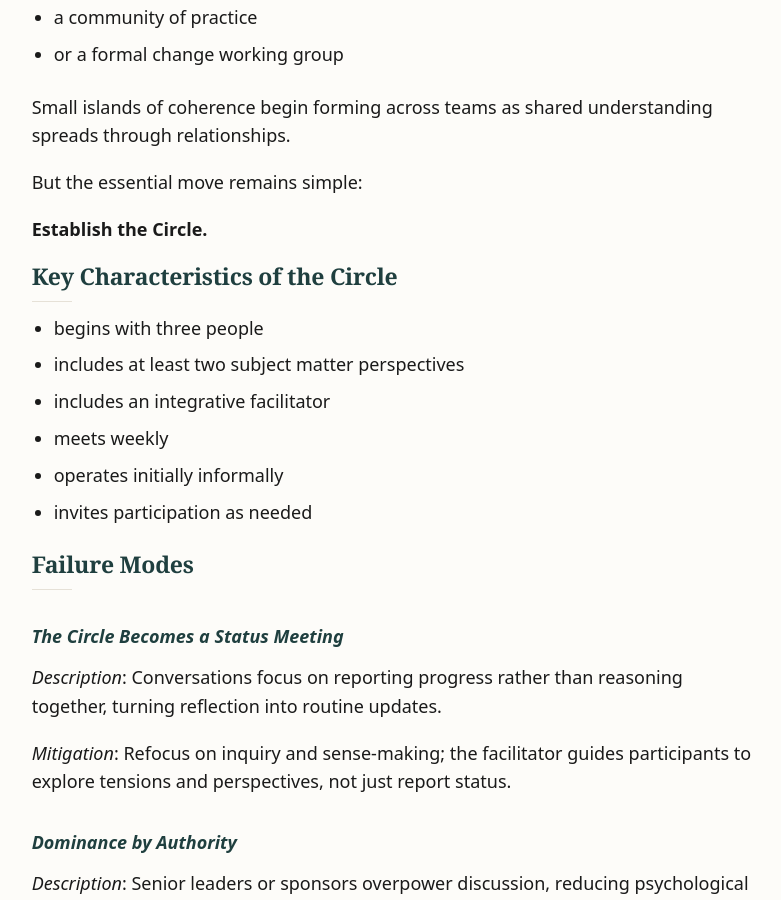
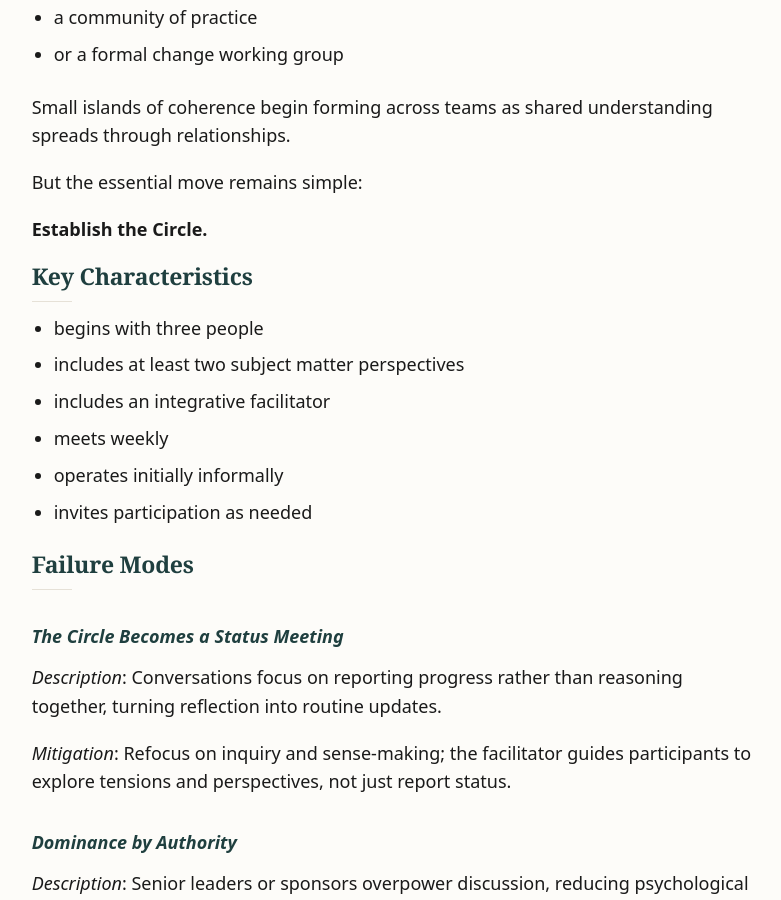
Before and after one commit to basil-family-lab/circle, a Jekyll site: the page built from establish.md, in a window 1280 px wide and 900 px high, scrolled down 4937 px. Shown: the whole window, without its empty margins (248-1029 px from the left). Built offline with Jekyll 4.4.1, drawn with Linux system fonts in a browser that asks for light colours.

Commit message:
refactor: align structure - key characteristics

```diff
--- a/establish.md
+++ b/establish.md
@@ -157,7 +157,7 @@ But the essential move remains simple:
 
 **Establish the Circle.**
 
-## Key Characteristics of the Circle
+## Key Characteristics
 
 - begins with three people
 - includes at least two subject matter perspectives
```
